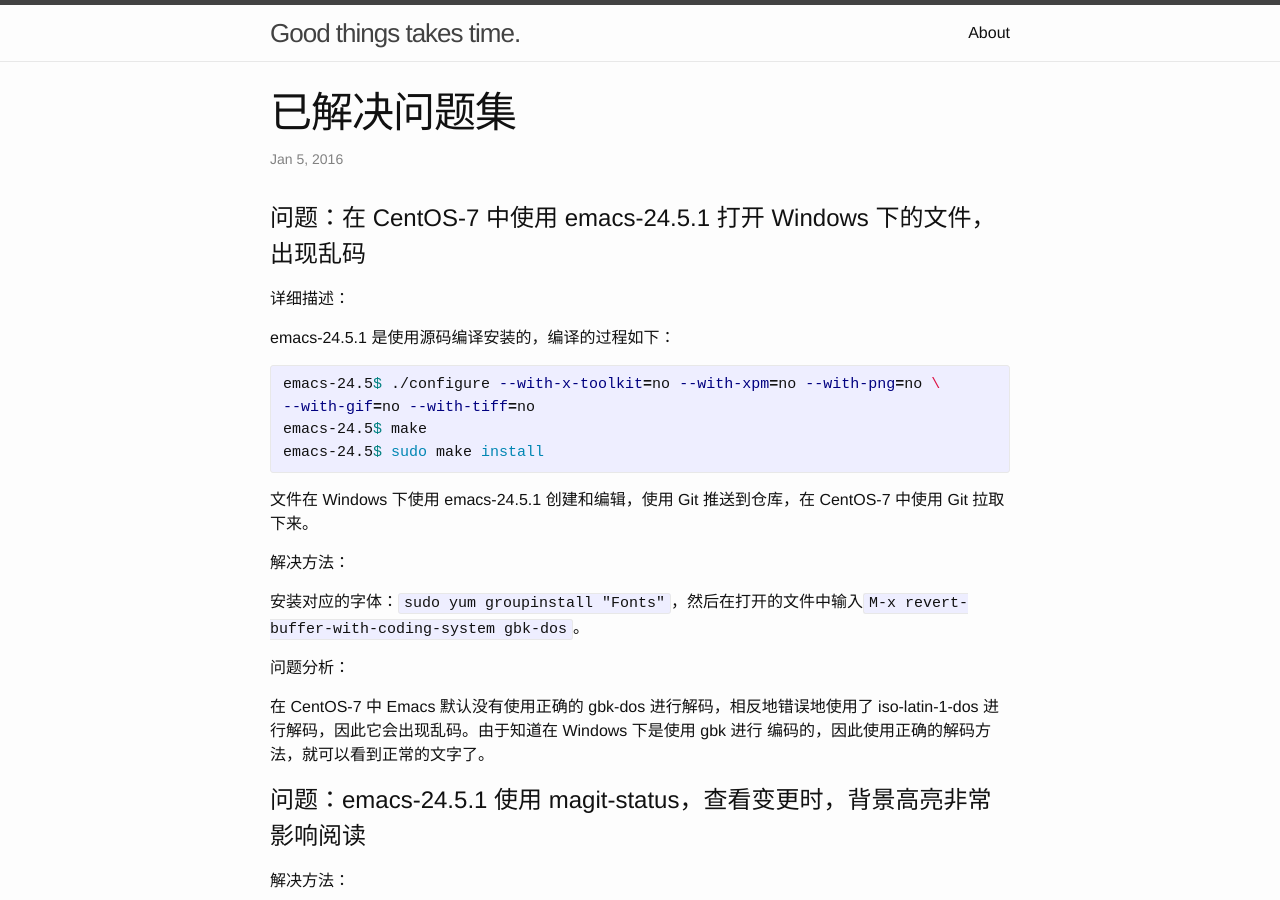
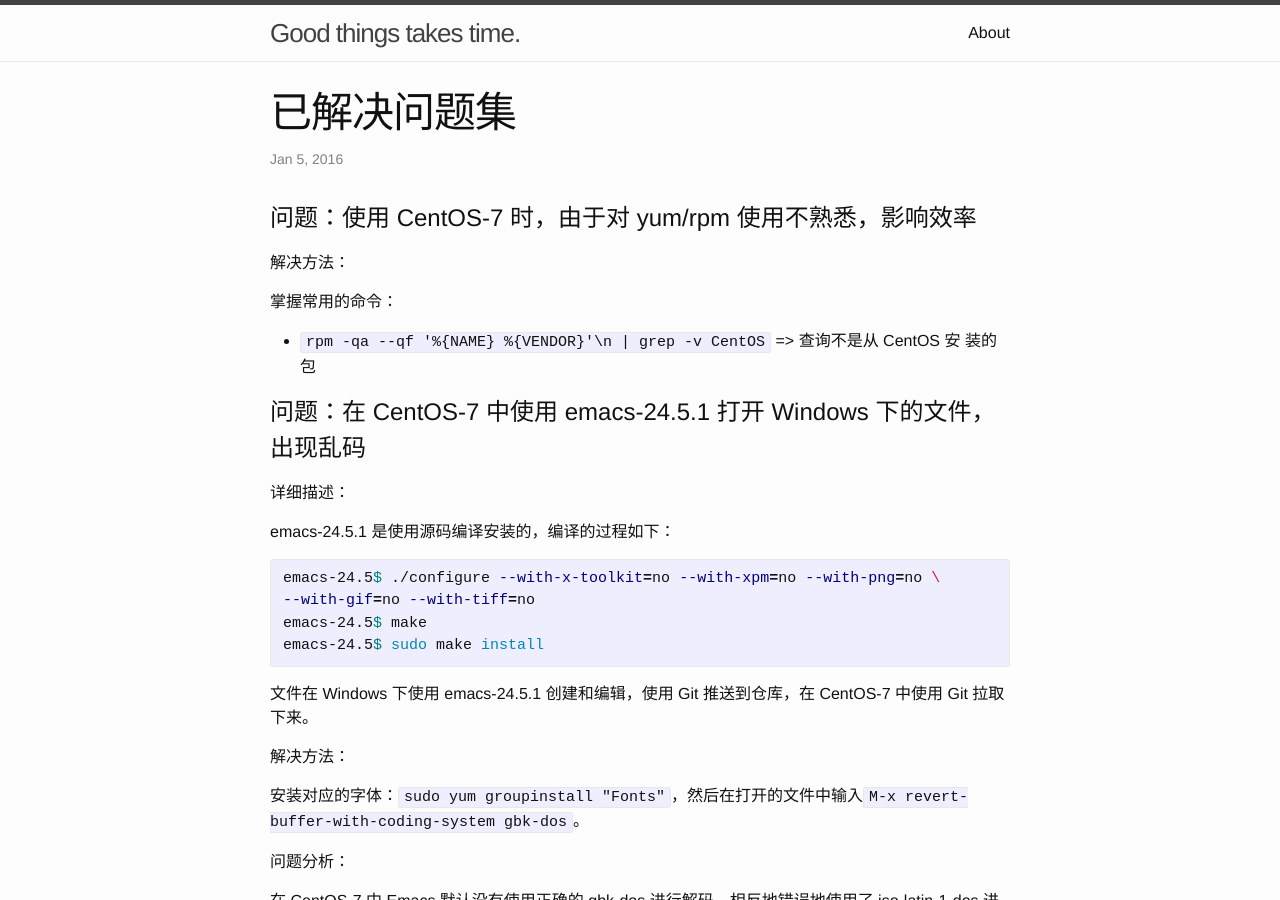
Before and after one commit to mofaph/mofaph.github.io, a Jekyll site: the page built from _posts/2016-01-05-problem-solved.md, in a window 1280 px wide and 900 px high. Built offline with Jekyll 4.4.1, drawn with Linux system fonts in a browser that asks for light colours; Markdown is read by kramdown in place of the engine named in the settings.

Commit message:
problem-solved: yum/rpm

```diff
--- a/_posts/2016-01-05-problem-solved.md
+++ b/_posts/2016-01-05-problem-solved.md
@@ -2,6 +2,15 @@
 title: 已解决问题集
 layout: post
 ---
+
+# 问题：使用 CentOS-7 时，由于对 yum/rpm 使用不熟悉，影响效率
+
+解决方法：
+
+掌握常用的命令：
+
+* `rpm -qa --qf '%{NAME} %{VENDOR}'\n | grep -v CentOS` => 查询不是从 CentOS 安
+  装的包
 
 # 问题：在 CentOS-7 中使用 emacs-24.5.1 打开 Windows 下的文件，出现乱码
 
```
